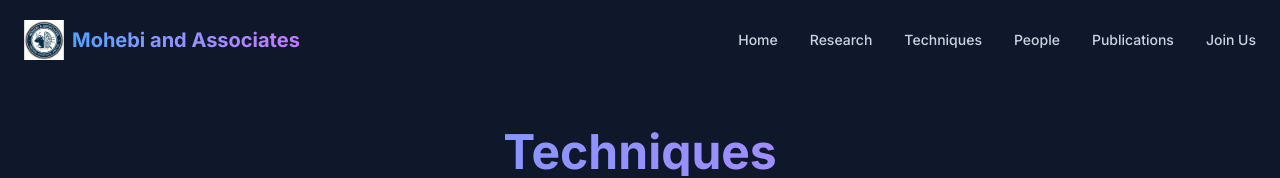
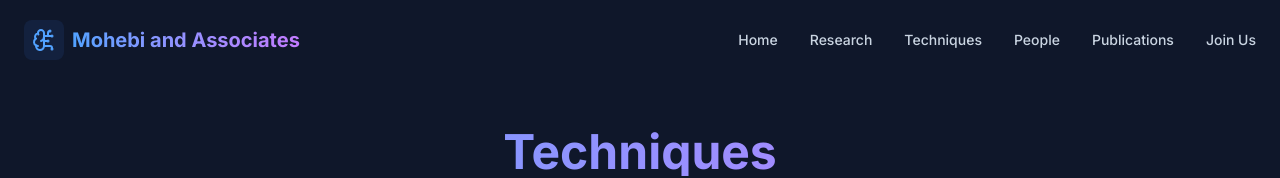
Before and after one commit to mohebi-n-associates/mohebi-n-associates.github.io, a Next.js app: page /techniques in a window 1280 px wide. Shown: the top 178 px of the page. Built offline with nearby package versions, Linux system fonts and the light colour scheme.

Commit message:
fix: Replace logo image with BrainCircuit icon in Header component

```diff
--- a/src/components/Header.tsx
+++ b/src/components/Header.tsx
@@ -3,9 +3,8 @@
 import { useState, useEffect } from 'react';
 import Link from 'next/link';
 import { usePathname } from 'next/navigation';
-import { Menu, X } from 'lucide-react';
+import { Menu, X, BrainCircuit } from 'lucide-react';
 import { motion, AnimatePresence } from 'framer-motion';
-import Image from 'next/image';
 
 const navigation = [
     { name: 'Home', href: '/' },
@@ -36,13 +35,8 @@ export default function Header() {
         >
             <div className="container mx-auto px-6 flex items-center justify-between">
                 <Link href="/" className="flex items-center gap-2 group">
-                    <div className="relative w-10 h-10">
-                        <Image
-                            src="/images/logo.png"
-                            alt="Mohebi and Associates Logo"
-                            fill
-                            className="object-contain"
-                        />
+                    <div className="p-2 rounded-lg bg-blue-500/10 group-hover:bg-blue-500/20 transition-colors">
+                        <BrainCircuit className="w-6 h-6 text-blue-400" />
                     </div>
                     <span className="text-xl font-bold bg-clip-text text-transparent bg-gradient-to-r from-blue-400 to-purple-400">
                         Mohebi and Associates
```
